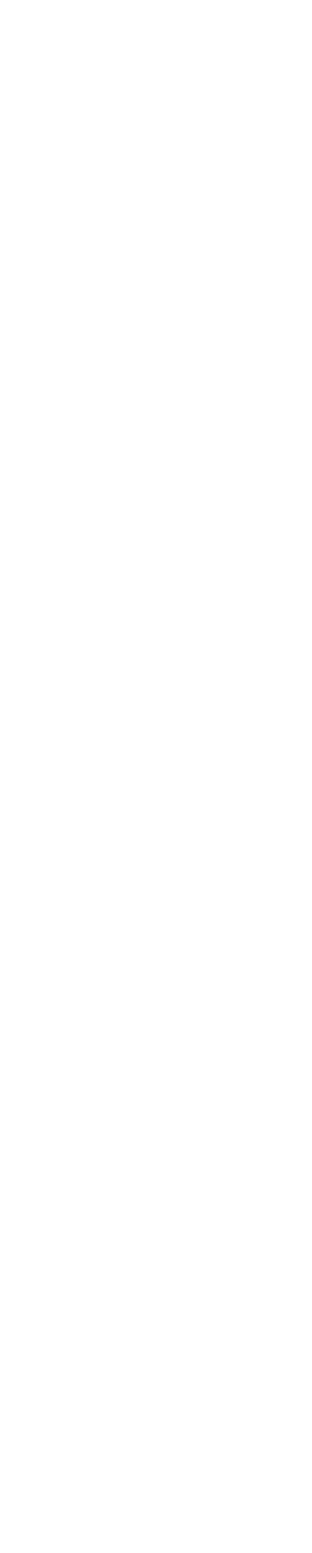
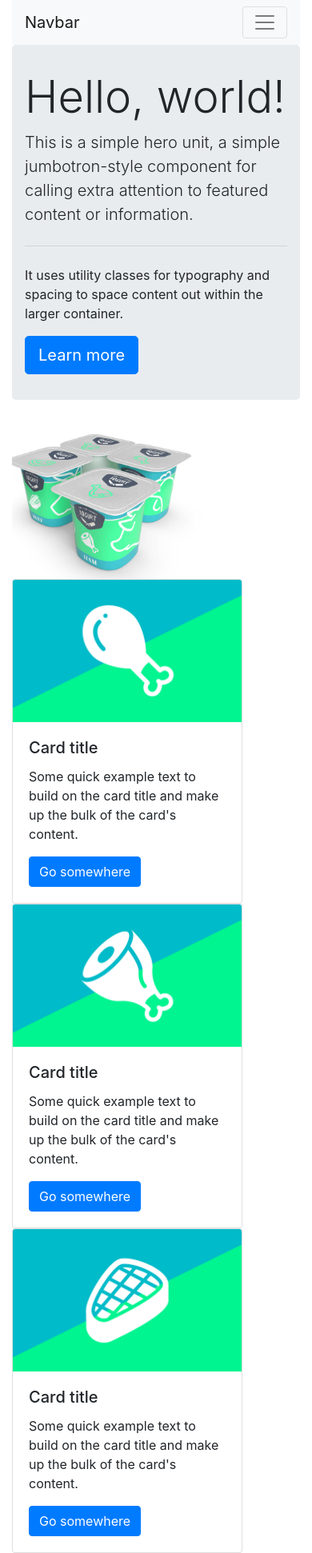
Before and after one commit to Shpakouski/yogurt-bootstrap-template, a plain HTML site: page index.html in a window 390 px wide. Shown: the whole page at 80% size. Before the commit the page ends 844 px from the top, so only its background shows below. Drawn offline with nearby package versions, Linux system fonts and the light colour scheme.

Commit message:
images, components

```diff
--- a/index.html
+++ b/index.html
@@ -3,17 +3,128 @@
 
 <head>
     <meta charset="UTF-8">
-    <meta name="viewport" content="width=device-width, initial-scale=1.0">
+    <meta name="viewport" content="width=device-width, initial-scale=1.0, shrink-to-fit=no">
     <title>Document</title>
     <link rel="stylesheet" href="https://cdn.jsdelivr.net/npm/bootstrap@4.5.3/dist/css/bootstrap.min.css"
         integrity="sha384-TX8t27EcRE3e/ihU7zmQxVncDAy5uIKz4rEkgIXeMed4M0jlfIDPvg6uqKI2xXr2" crossorigin="anonymous">
+    <link rel="stylesheet" href="style.css">
 </head>
 
 <body>
 
+    <div class="container">
+
+        <!-- Navigation -->
+        <nav class="navbar navbar-expand-lg navbar-light bg-light">
+            <a class="navbar-brand" href="#">Navbar</a>
+            <button class="navbar-toggler" type="button" data-toggle="collapse" data-target="#navbarSupportedContent"
+                aria-controls="navbarSupportedContent" aria-expanded="false" aria-label="Toggle navigation">
+                <span class="navbar-toggler-icon"></span>
+            </button>
+
+            <div class="collapse navbar-collapse" id="navbarSupportedContent">
+                <ul class="navbar-nav mr-auto">
+                    <li class="nav-item active">
+                        <a class="nav-link" href="#">Home <span class="sr-only">(current)</span></a>
+                    </li>
+                    <li class="nav-item">
+                        <a class="nav-link" href="#">Link</a>
+                    </li>
+                    <li class="nav-item dropdown">
+                        <a class="nav-link dropdown-toggle" href="#" id="navbarDropdown" role="button"
+                            data-toggle="dropdown" aria-haspopup="true" aria-expanded="false">
+                            Dropdown
+                        </a>
+                        <div class="dropdown-menu" aria-labelledby="navbarDropdown">
+                            <a class="dropdown-item" href="#">Action</a>
+                            <a class="dropdown-item" href="#">Another action</a>
+                            <div class="dropdown-divider"></div>
+                            <a class="dropdown-item" href="#">Something else here</a>
+                        </div>
+                    </li>
+                    <li class="nav-item">
+                        <a class="nav-link disabled" href="#" tabindex="-1" aria-disabled="true">Disabled</a>
+                    </li>
+                </ul>
+                <form class="form-inline my-2 my-lg-0">
+                    <input class="form-control mr-sm-2" type="search" placeholder="Search" aria-label="Search">
+                    <button class="btn btn-outline-success my-2 my-sm-0" type="submit">Search</button>
+                </form>
+            </div>
+        </nav>
+
+        <!-- Jumbotron -->
+        <div class="jumbotron">
+            <h1 class="display-4">Hello, world!</h1>
+            <p class="lead">This is a simple hero unit, a simple jumbotron-style component for calling extra attention
+                to featured content or information.</p>
+            <hr class="my-4">
+            <p>It uses utility classes for typography and spacing to space content out within the larger container.</p>
+            <a class="btn btn-primary btn-lg" href="#" role="button">Learn more</a>
+        </div>
+
+        <!-- Carousel -->
+        <div id="carouselExampleControls" class="carousel slide" data-ride="carousel">
+            <div class="carousel-inner">
+                <div class="carousel-item active">
+                    <img src="images/yogurt-1.png" class="d-block w-100" alt="...">
+                </div>
+                <div class="carousel-item">
+                    <img src="images/yogurt-2.png" class="d-block w-100" alt="...">
+                </div>
+                <div class="carousel-item">
+                    <img src="images/yogurt-3.png" class="d-block w-100" alt="...">
+                </div>
+            </div>
+            <a class="carousel-control-prev" href="#carouselExampleControls" role="button" data-slide="prev">
+                <span class="carousel-control-prev-icon" aria-hidden="true"></span>
+                <span class="sr-only">Previous</span>
+            </a>
+            <a class="carousel-control-next" href="#carouselExampleControls" role="button" data-slide="next">
+                <span class="carousel-control-next-icon" aria-hidden="true"></span>
+                <span class="sr-only">Next</span>
+            </a>
+        </div>
+
+        <!-- Cards -->
+        <div class="card" style="width: 18rem;">
+            <img src="images/product1.png" class="card-img-top" alt="...">
+            <div class="card-body">
+                <h5 class="card-title">Card title</h5>
+                <p class="card-text">Some quick example text to build on the card title and make up the bulk of the
+                    card's content.</p>
+                <a href="#" class="btn btn-primary">Go somewhere</a>
+            </div>
+        </div>
+
+        <div class="card" style="width: 18rem;">
+            <img src="images/product2.png" class="card-img-top" alt="...">
+            <div class="card-body">
+                <h5 class="card-title">Card title</h5>
+                <p class="card-text">Some quick example text to build on the card title and make up the bulk of the
+                    card's content.</p>
+                <a href="#" class="btn btn-primary">Go somewhere</a>
+            </div>
+        </div>
+
+        <div class="card" style="width: 18rem;">
+            <img src="images/product3.png" class="card-img-top" alt="...">
+            <div class="card-body">
+                <h5 class="card-title">Card title</h5>
+                <p class="card-text">Some quick example text to build on the card title and make up the bulk of the
+                    card's content.</p>
+                <a href="#" class="btn btn-primary">Go somewhere</a>
+            </div>
+        </div>
 
 
 
+
+
+    </div>
+
+
+    <!-- Javascript -->
     <script src="https://code.jquery.com/jquery-3.5.1.slim.min.js"
         integrity="sha384-DfXdz2htPH0lsSSs5nCTpuj/zy4C+OGpamoFVy38MVBnE+IbbVYUew+OrCXaRkfj" crossorigin="anonymous">
     </script>
```
Also changed, not shown: images/hero1.png (added), images/logo-dans-meat-yogurt.svg (added), images/product1.png (added), images/product2.png (added), images/product3.png (added), images/yogurt-1.png (added), images/yogurt-2.png (added), images/yogurt-3.png (added), style.css (added).
